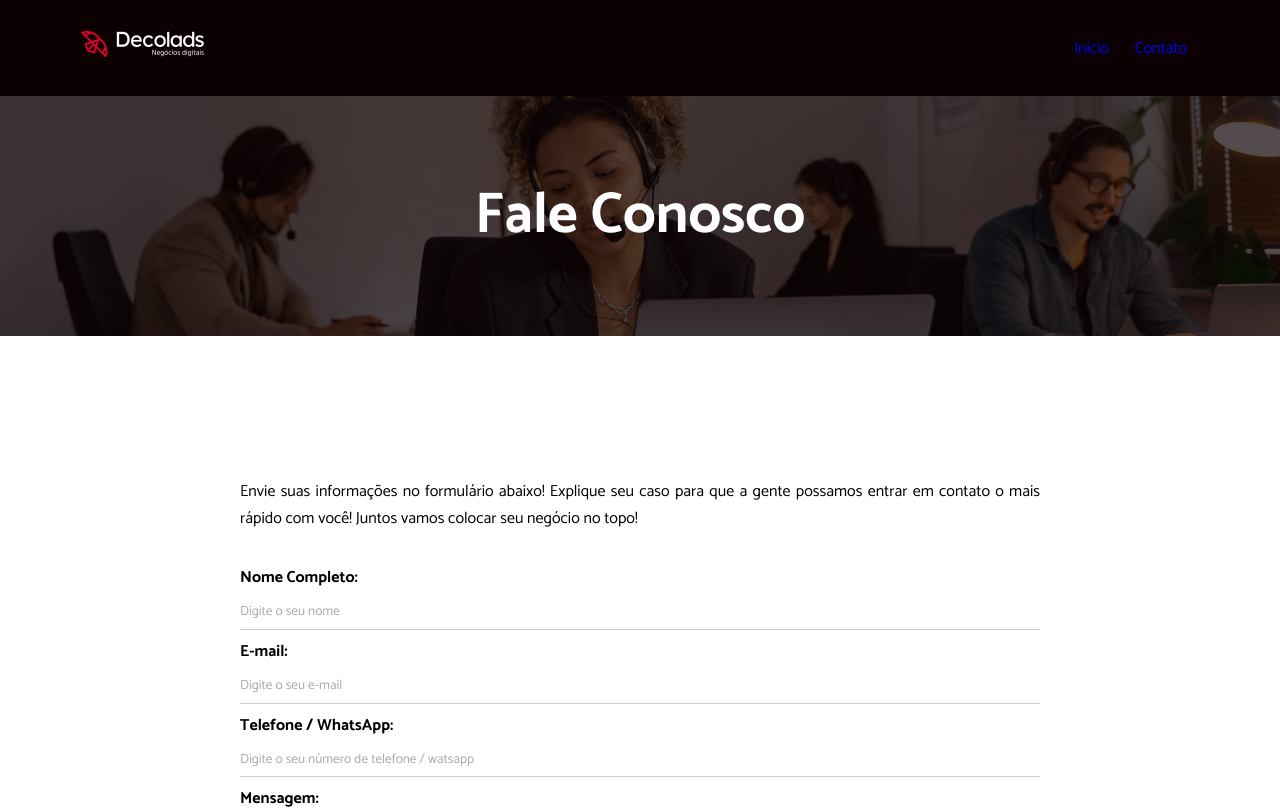
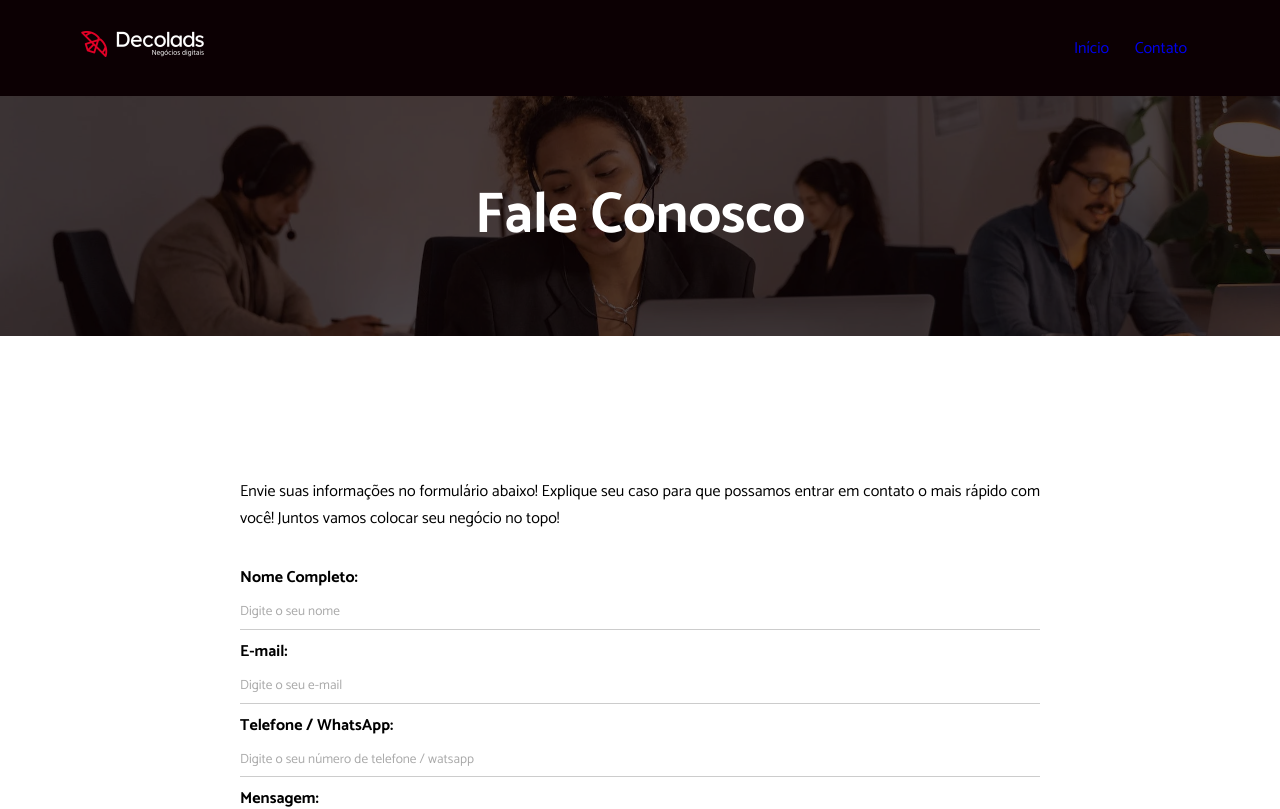
Before and after one commit to remifaro/PagVendas_Decolads_II, a React (Create React App) app: page /contato in a window 1280 px wide. Shown: the top 809 px of the page. Built offline with nearby package versions, Linux system fonts and the light colour scheme; no server answers.

Commit message:
ajuste ortográfico

```diff
--- a/src/components/Componentecontato.js
+++ b/src/components/Componentecontato.js
@@ -14,7 +14,7 @@ const Componentecontato = () => {
         </div>
       </div>
       <div className={styles.form}>
-        <p>Envie suas informações no formulário abaixo! Explique seu caso para que a gente possamos entrar em contato o mais rápido com você! Juntos vamos colocar seu negócio no topo! </p>
+        <p>Envie suas informações no formulário abaixo! Explique seu caso para que possamos entrar em contato o mais rápido com você! Juntos vamos colocar seu negócio no topo! </p>
         <Formulario />
       </div>
     </>
```
